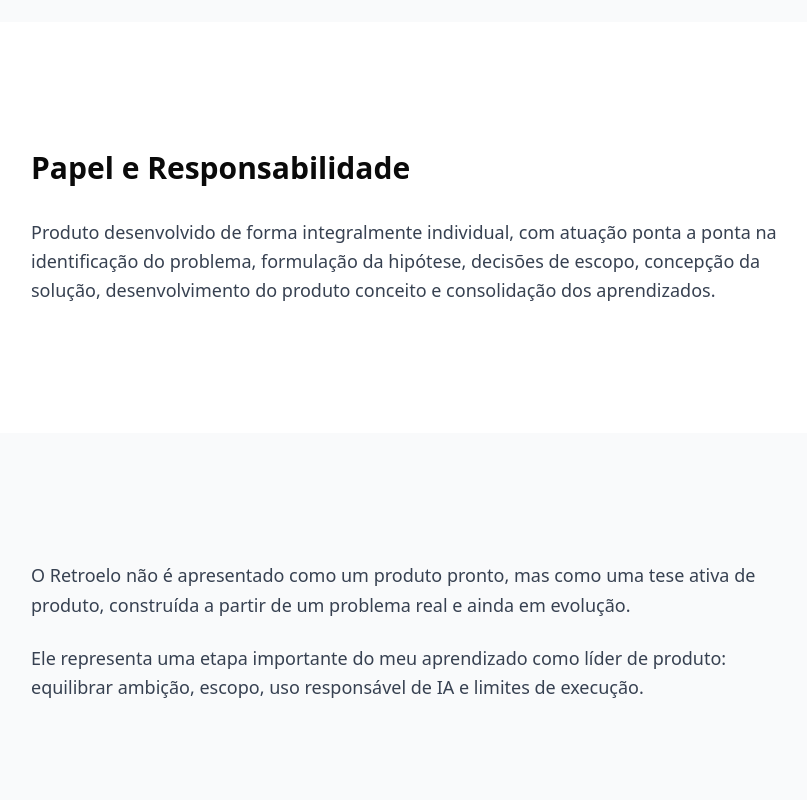
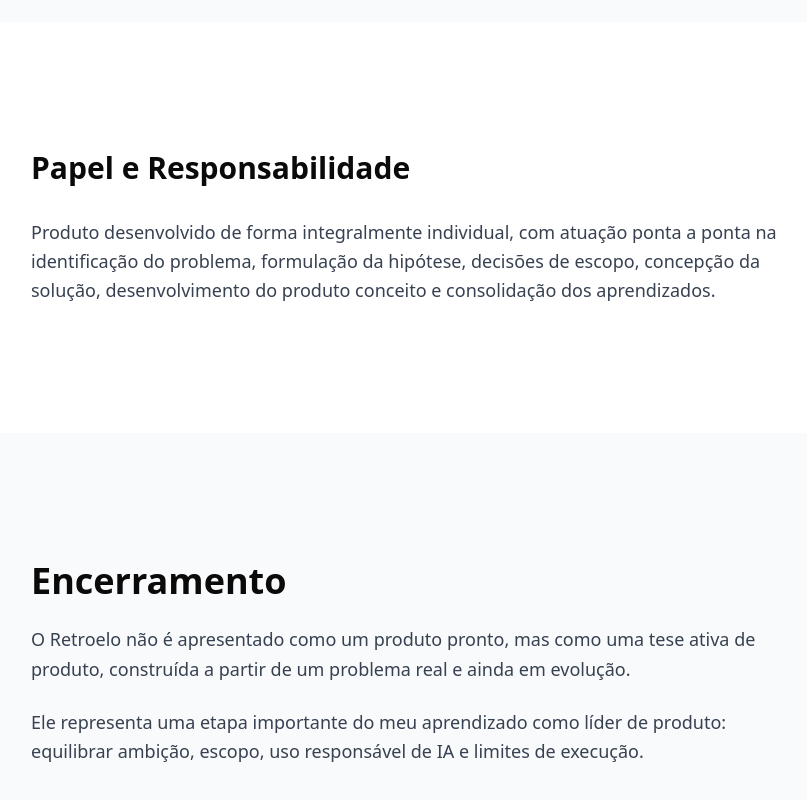
Before and after one commit to haendelllopes/portfolio-hndll, a Next.js app: page /produtos/retroelo in a window 1280 px wide. Shown: the part 5315-6115 px from the top of the page, without its empty margins (225-1032 px from the left). Built offline with nearby package versions, Linux system fonts and the light colour scheme.

Commit message:
feat: adicionar tÃ­tulo Encerramento na pÃ¡gina Retroelo
- Adicionar heading h2 com tÃ­tulo 'Encerramento' antes do texto final
- Manter consistÃªncia visual com os demais tÃ­tulos de seÃ§Ã£o
- Preservar texto e layout existentes

```diff
--- a/src/app/produtos/retroelo/page.tsx
+++ b/src/app/produtos/retroelo/page.tsx
@@ -315,6 +315,9 @@
       <section className="bg-[#f9fafb] py-24 md:py-32">
         <div className="container mx-auto px-4 md:px-6 lg:px-8">
           <div className="max-w-3xl mx-auto">
+            <h2 className="text-3xl md:text-4xl font-bold text-[#0a0a0a] mb-6 leading-tight">
+              Encerramento
+            </h2>
             <div className="space-y-6">
               <p className="text-lg text-gray-700 leading-relaxed">
                 O Retroelo não é apresentado como um produto pronto, mas como uma tese ativa de produto, construída a partir de um problema real e ainda em evolução.
```
